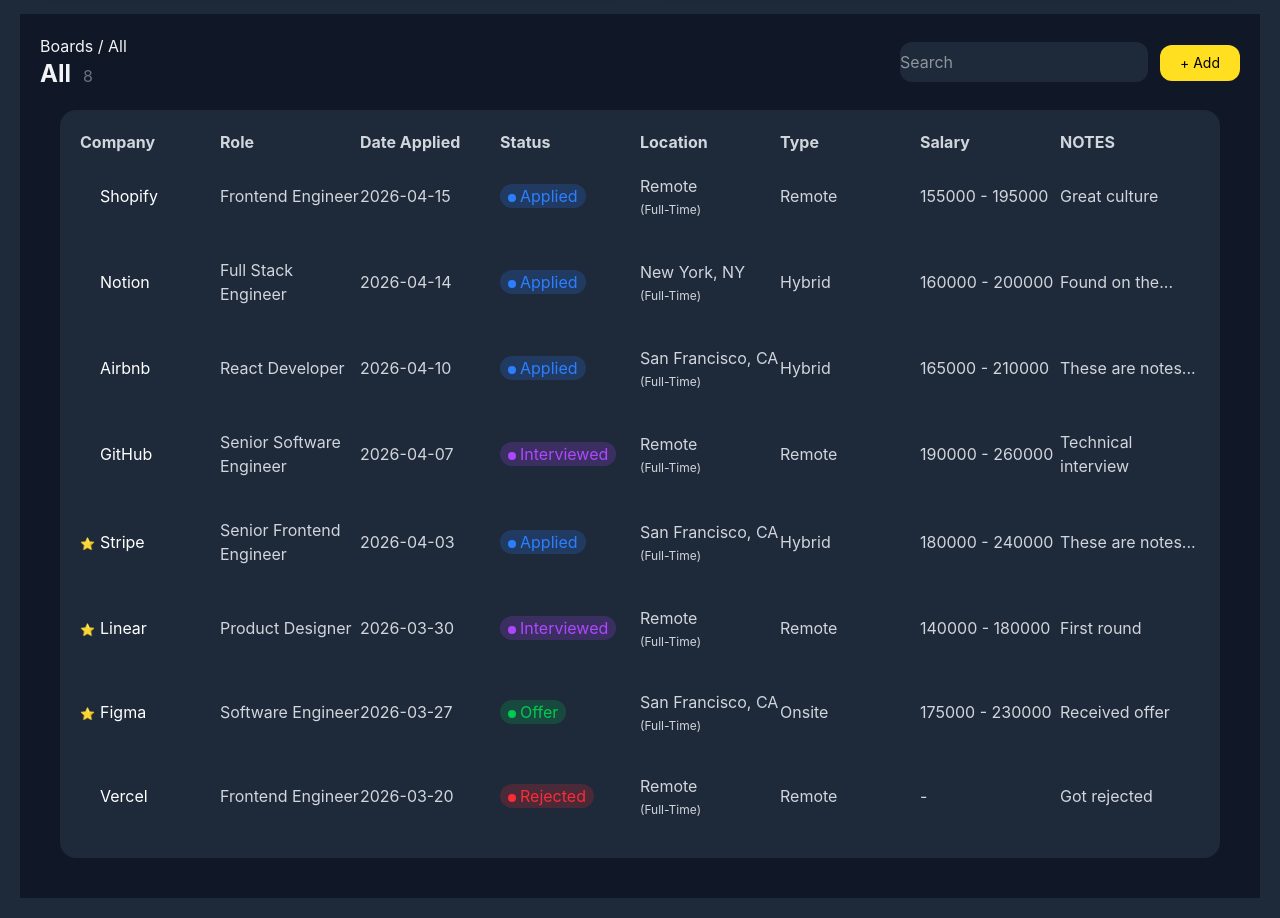
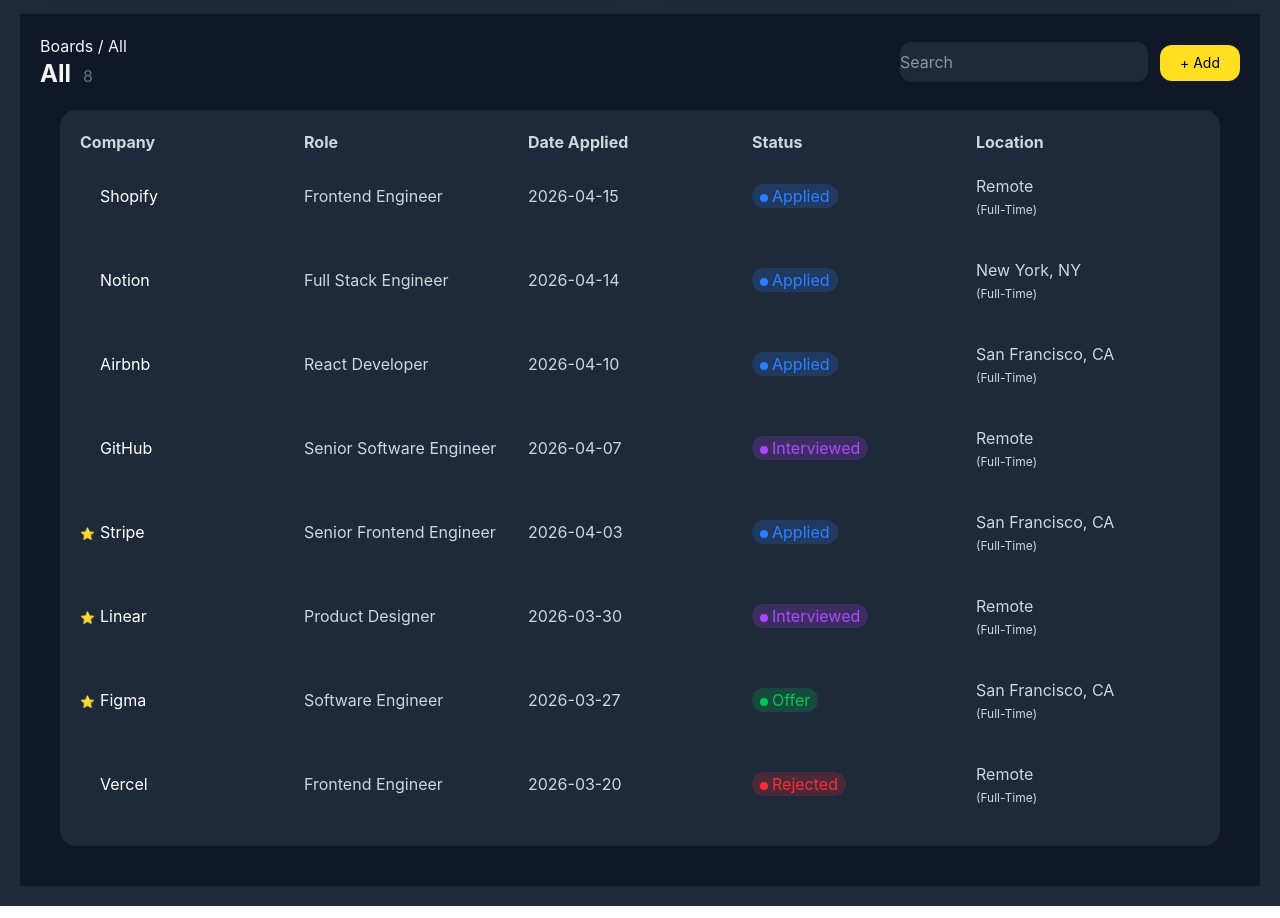
Before and after one commit to chingu-voyages/V60-tier3-team-33, a React (Vite) app in the folder frontend/: page / in a window 1280 px wide. Shown: the part 847-1765 px from the top of the page. Built offline with nearby package versions, Linux system fonts and the light colour scheme.

Commit message:
add conditional column rendering

```diff
--- a/frontend/src/pages/Boards.tsx
+++ b/frontend/src/pages/Boards.tsx
@@ -1,7 +1,10 @@
+import { useState } from "react";
 import { applicationData } from "../mocks/applicationData";
 import { statusColors } from "../utilities/statusColors";
 
 function Boards() {
+  const [boardsView, setBoardsView] = useState(false);
+
   return (
     <div className="bg-gray-900 p-5">
       <div className="flex justify-between items-center">
@@ -35,9 +38,13 @@
               <th className="text-left">Date Applied</th>
               <th className="text-left">Status</th>
               <th className="text-left">Location</th>
+              {boardsView && (
+                <>
                   <th className="text-left">Type</th>
                   <th className="text-left">Salary</th>
                   <th className="text-left">NOTES</th>
+                </>
+              )}
             </tr>
           </thead>
           {applicationData.map((app) => (
@@ -51,7 +58,9 @@
               <td className="py-5">{app.role}</td>
               <td className="py-5">{app.dateApplied}</td>
               <td className={`py-5 ${statusColors[app.status].text}`}>
-                <td className={`${statusColors[app.status].bg} rounded-3xl px-2`}>
+                <td
+                  className={`${statusColors[app.status].bg} rounded-3xl px-2`}
+                >
                   <span
                     className={`rounded-full inline-block h-2 w-2 ${statusColors[app.status].dot} mr-1`}
                   ></span>
@@ -61,11 +70,15 @@
               <td className="py-5">
                 {app.location} <p className="text-xs pt-1">({app.type})</p>
               </td>
+              {boardsView && (
+                <>
                   <td className="py-5">{app.workType}</td>
                   <td className="py-5">
                     {app.minSalary} - {app.maxSalary}
                   </td>
                   <td className="py-5">{app.notes}</td>
+                </>
+              )}
             </tr>
           ))}
         </table>
```
Lines whose indentation alone changed are shown as unchanged.
